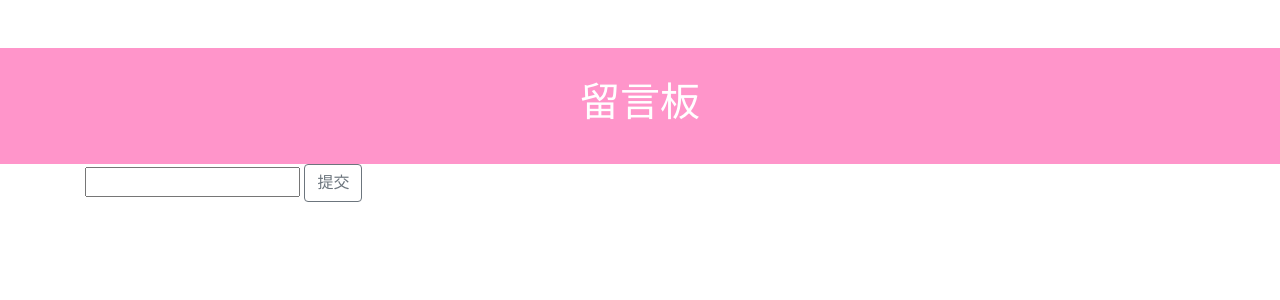
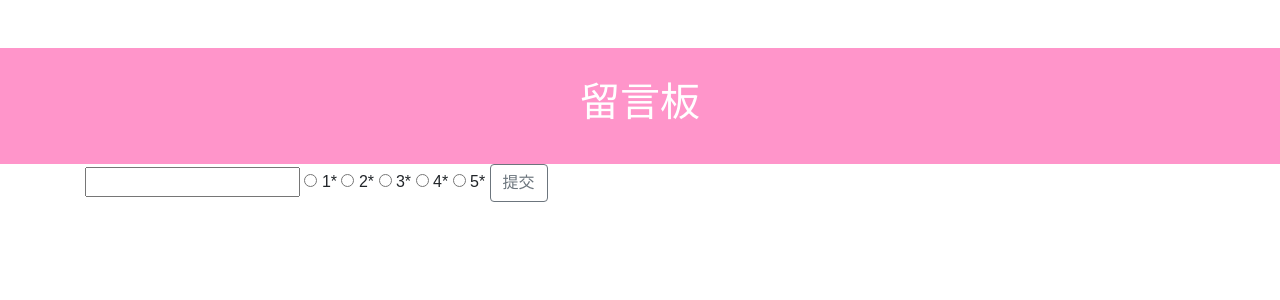
Before and after one commit to harry-du/Pneumonoultramicroscopicsilicovolcanoconiosis, a PHP site: page /NoteIncludeHTML.php in a window 1280 px wide. Shown: the top 300 px of the page. Run offline with PHP 8.4, Linux system fonts and the light colour scheme; data that the repository does not hold is empty; some libraries are stand-ins or nearby versions.

Commit message:
php update

```diff
--- a/Code/NoteIncludeHTML.php
+++ b/Code/NoteIncludeHTML.php
@@ -21,7 +21,17 @@
     </header>
     <div class="container">
         <form action="Notes.php" method="POST" name="Note">
-            <input type = "text" name = "notes">
+            <input type="text" name="notes">
+            <input type="radio" id="1" name="star" value="1">
+            <label for="1">1*</label>
+            <input type="radio" id="2" name="star" value="2">
+            <label for="2">2*</label>
+            <input type="radio" id="3" name="star" value="3">
+            <label for="3">3*</label>
+            <input type="radio" id="4" name="star" value="4">
+            <label for="4">4*</label>
+            <input type="radio" id="5" name="star" value="5">
+            <label for="5">5*</label>
             <input name="submit" type="submit" value="提交" class="btn btn-outline-secondary">
         </form>
     </div>
```
Also changed, not shown: Code/Notes.php (+6 -3 lines).
